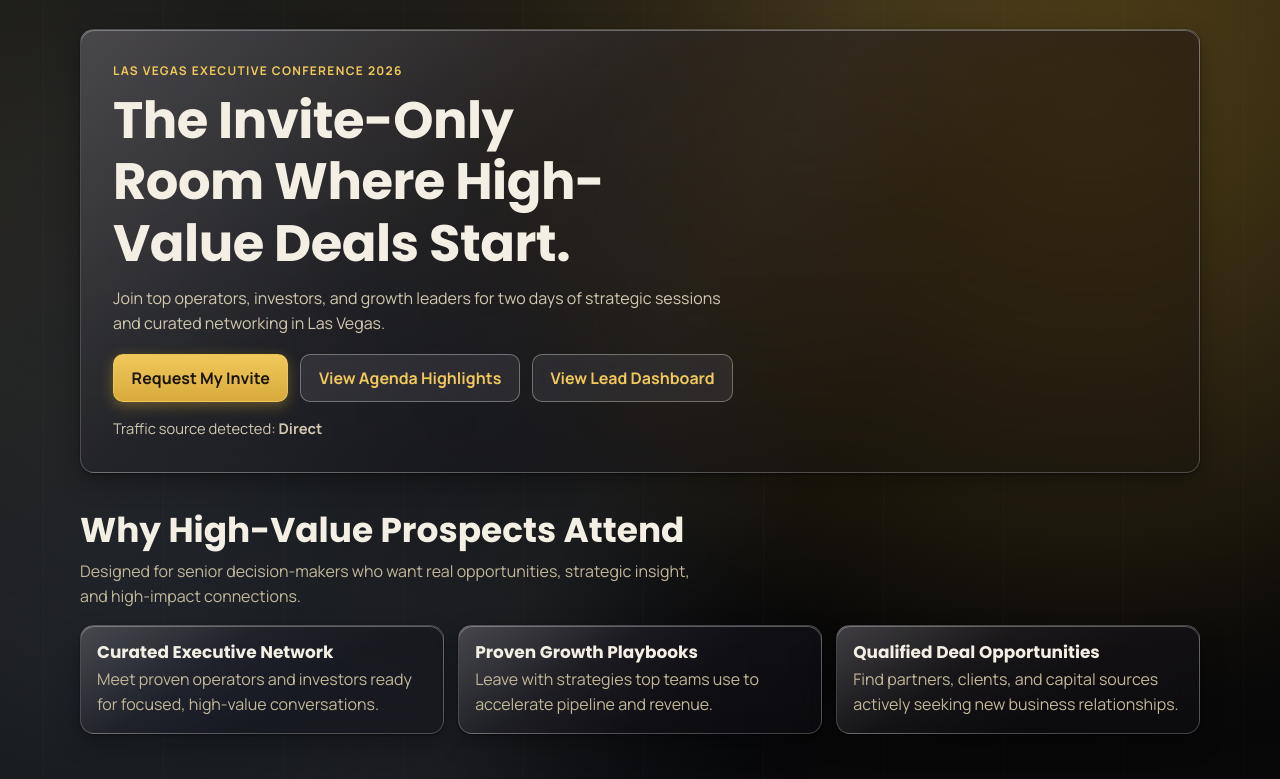
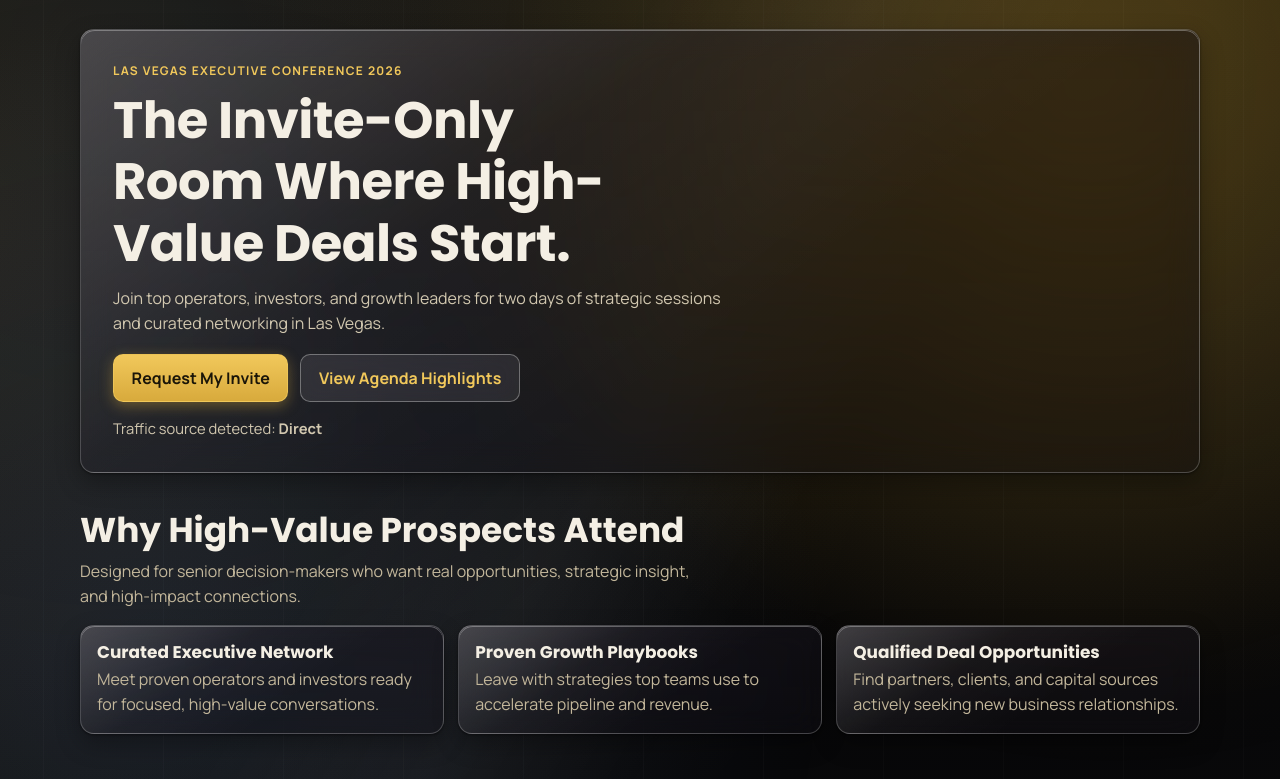
Before and after one commit to JDSanchz/LasVegasConference, a React (Vite) app: page / in a window 1280 px wide. Shown: the top 779 px of the page. Built offline with nearby package versions, Linux system fonts and the light colour scheme.

Commit message:
no view lead

```diff
--- a/src/App.jsx
+++ b/src/App.jsx
@@ -437,9 +437,6 @@ export default function App() {
               >
                 View Agenda Highlights
               </a>
-              <a className="btn btn-ghost" href="/dashboard">
-                View Lead Dashboard
-              </a>
             </div>
             <p className="campaign-pill">
               Traffic source detected: <strong>{campaignSource}</strong>
```
